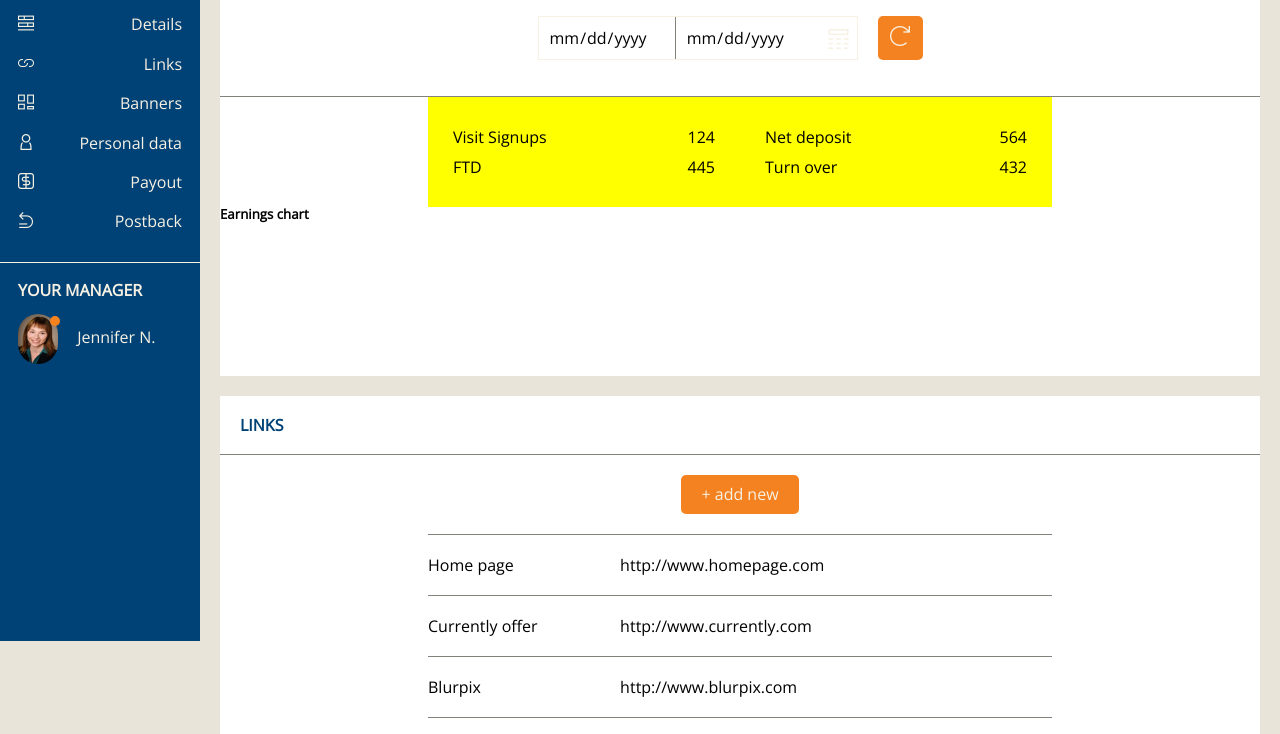
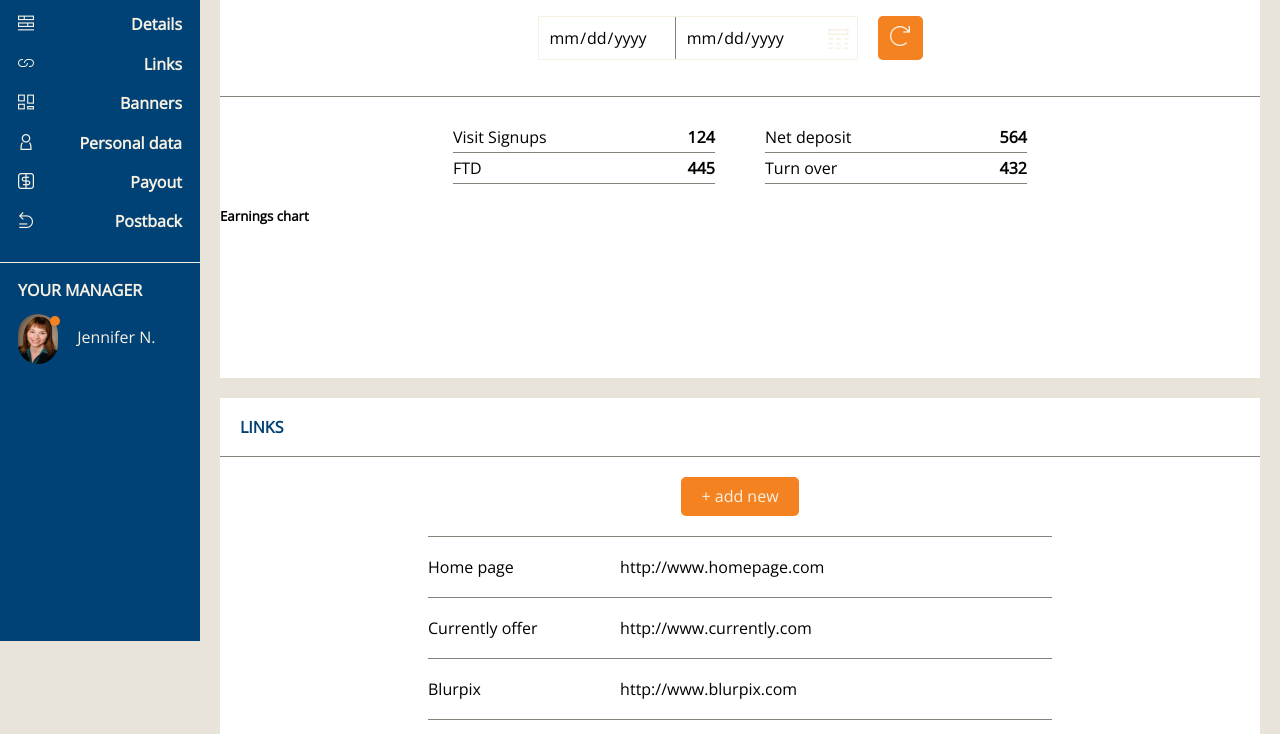
Before and after one commit to WieMon/admin-project, a website: page index.html in a window 1280 px wide. Shown: the part 159-893 px from the top of the page. Drawn offline with nearby package versions, Linux system fonts and the light colour scheme; a web font is replaced by a local one.

Commit message:
Add styling for results

```diff
--- a/index.html
+++ b/index.html
@@ -121,12 +121,12 @@
         </div>
         <div class='results row'>
           <div class='col-md-6'>
-            <p class=''>Visit Signups<span>124</span></p>
-            <p>FTD<span>445</span></p>
+            <p class='results__text'>Visit Signups<span>124</span></p>
+            <p class='results__text'>FTD<span>445</span></p>
           </div>
           <div class='col-md-6'>
-            <p>Net deposit<span>564</span></p>
-            <p>Turn over<span>432</span></p>
+            <p class='results__text'>Net deposit<span>564</span></p>
+            <p class='results__text'>Turn over<span>432</span></p>
           </div>
         </div>
         <div>
--- a/sass/sections/_results.scss
+++ b/sass/sections/_results.scss
@@ -4,9 +4,13 @@
   text-align: left;
   width: 60%;
   line-height: 30px;
-  background-color: yellow;
+}
+
+.results__text {
+  border-bottom: 1px solid $color-five;
 }
 
 span {
   float: right;
+  font-weight: 700;
 }
```
Also changed, not shown: css/style.css, 1 other file.
